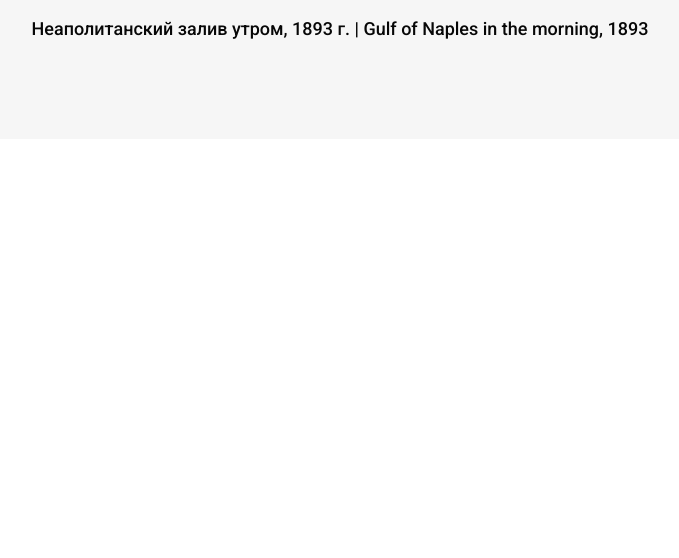
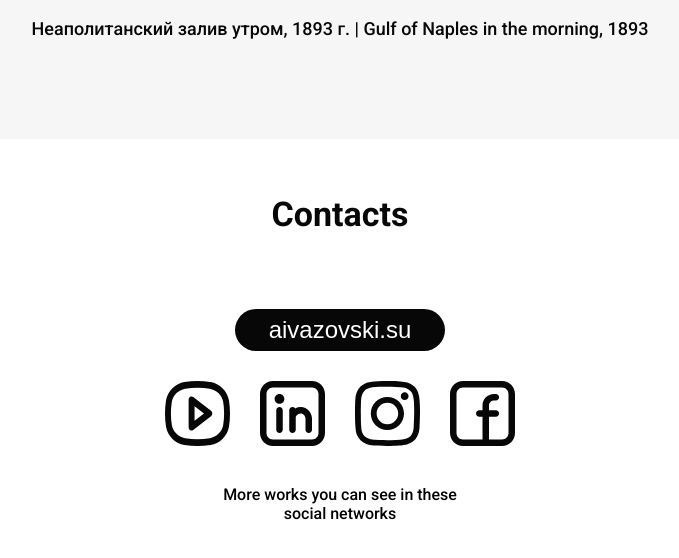
Before and after one commit to Igrxxx/aivazovski_page, a plain HTML site: page index.html in a window 1280 px wide. Shown: the part 2252-2810 px from the top of the page, without its empty margins (300-979 px from the left). Before the commit the page ends 2391 px from the top, so only its background shows below. Drawn offline with Linux system fonts and the light colour scheme.

Commit message:
contacts section

```diff
--- a/index.css
+++ b/index.css
@@ -5,3 +5,4 @@
 @import url('styles/about.css');
 @import url('styles/history.css');
 @import url('styles/portfolio.css');
+@import url('styles/contacts.css');
--- a/index.html
+++ b/index.html
@@ -29,7 +29,7 @@
                         <a href="#portfolio-id" class="nav-link" aria-label="link to portfolio">Portfolio</a>
                     </li>
                     <li>
-                        <a href="#" class="nav-link" aria-label="link to contacts">Contacts</a>
+                        <a href="#contacts-id" class="nav-link" aria-label="link to contacts">Contacts</a>
                     </li>
                 </ul>
             </nav>
@@ -79,8 +79,40 @@
         </section>
 
     </main>
-    <footer>
+    <footer class="contacts" aria-label="contacts section" id="contacts-id">
+        <div class="container">
+            <h2 class="contacts-title">Contacts</h2>
+            <button class="contacts-button">
+                <a href="https://aivazovski.su" class="button-link">aivazovski.su</a>
+            </button>
 
+            <address class="socials" aria-label="socials icons">
+                <a href="https://youtube.com" target="_blank"  aria-label="link to youtube">
+                    <svg class="social-icon" aria-label="youtube icon">
+                        <use href="assets/sprites.svg#youtube-icon"></use>
+                    </svg>
+                </a>
+                <a href="https://linkedin.com" target="_blank"  aria-label="link to linkedin">
+                    <svg class="social-icon" aria-label="linkedin icon">
+                        <use href="assets/sprites.svg#linkedin-icon"></use>
+                    </svg>
+                </a>
+                <a href="https://instagram.com" target="_blank"  aria-label="link to instagram">
+                    <svg class="social-icon" aria-label="instagram icon">
+                        <use href="assets/sprites.svg#instagram-icon"></use>
+                    </svg>
+                </a>
+                <a href="https://facebook.com" target="_blank"  aria-label="link to facebook">
+                    <svg class="social-icon" aria-label="facebook icon">
+                        <use href="assets/sprites.svg#facebook-icon"></use>
+                    </svg>
+                </a>
+            </address>
+
+            <p class="contacts-info" aria-label="just for notice">
+                More works you can see in these social networks
+            </p>
+        </div>
     </footer>
 </body>
 
--- /dev/null
+++ b/styles/contacts.css
@@ -0,0 +1,70 @@
+.contacts {
+    padding: 55px 20px 63px;
+    text-align: center;
+}
+
+.contacts-title {
+    font-size: 34px;
+    font-weight: 700;
+    color: var(--color-main-black);
+}
+
+.contacts-button {
+    width: 210px;
+    height: 42px;
+    background-color: var(--color-main-black);
+    border: none;
+    border-radius: 21px;
+    margin: 75px 0 30px;
+}
+
+.contacts-button:hover {
+    opacity: .8;
+}
+
+.button-link {
+    font-size: 24px;
+    font-weight: 500;
+    color: var(--bg-main);
+}
+
+.socials {
+    display: flex;
+    justify-content: center;
+    align-items: center;
+    gap: 30px;
+    margin: 0 auto;
+
+}
+
+.social-icon {
+    width: 65px;
+    height: 65px;
+    fill: var(--color-main-black);
+}
+
+.social-icon:hover {
+    fill: lightcoral;
+}
+
+.contacts-info {
+    width: 260px;
+    color: var(--font-color-gray);
+    margin: 35px auto 0;
+    font-size: 16px;
+    font-weight: 500;
+}
+
+@media (max-width: 480px) {
+    .socials {
+        gap: 20px;
+    }
+    .social-icon {
+        width: 55px;
+        height: 55px;
+    }
+    .contacts-info {
+        font-size: 14px;
+    }
+
+}
--- a/styles/portfolio.css
+++ b/styles/portfolio.css
@@ -29,4 +29,7 @@
     .portfolin-description {
         font-size: 14px;
     }
+    .portfolio {
+        padding: 50px 0 70px;
+    }
 }
```
